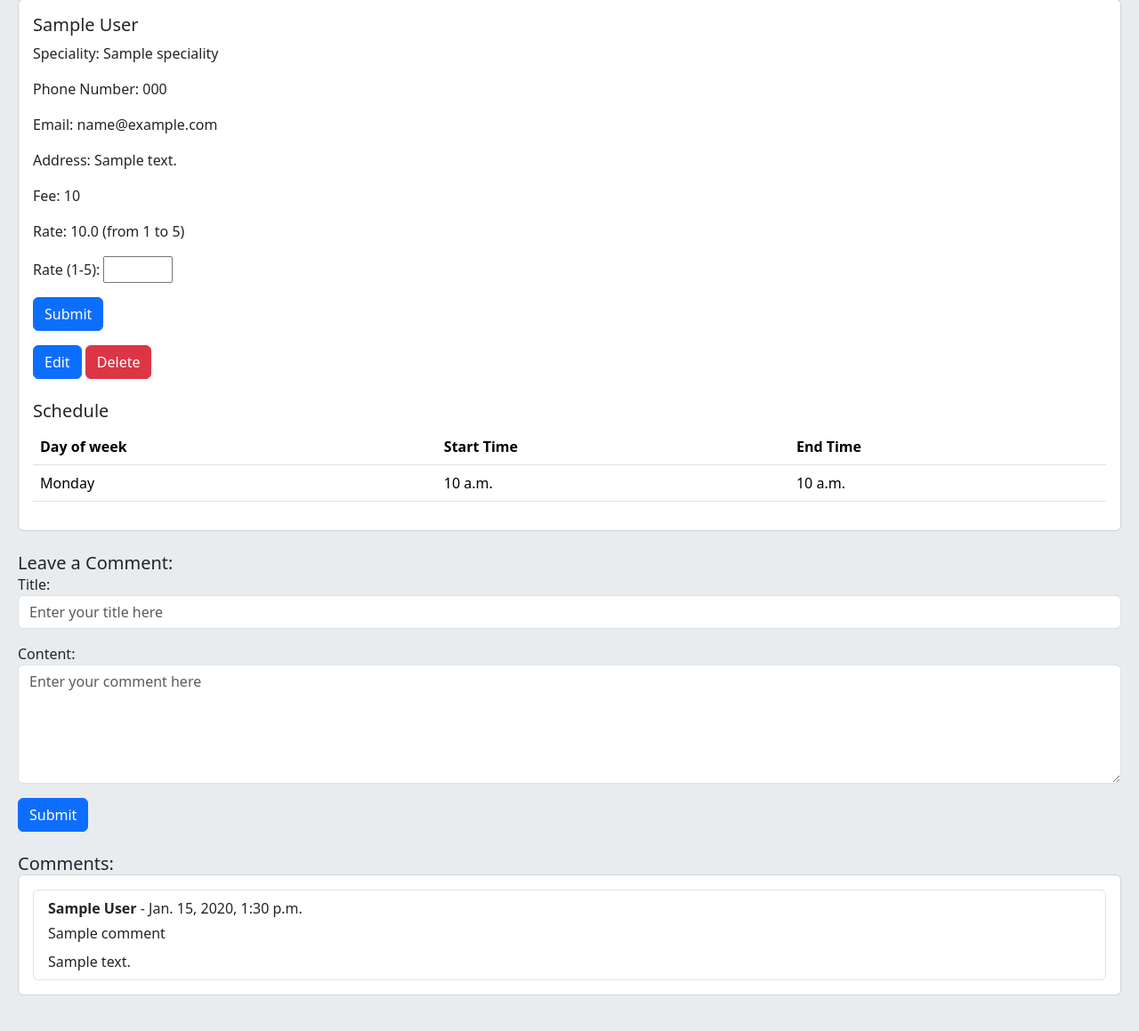
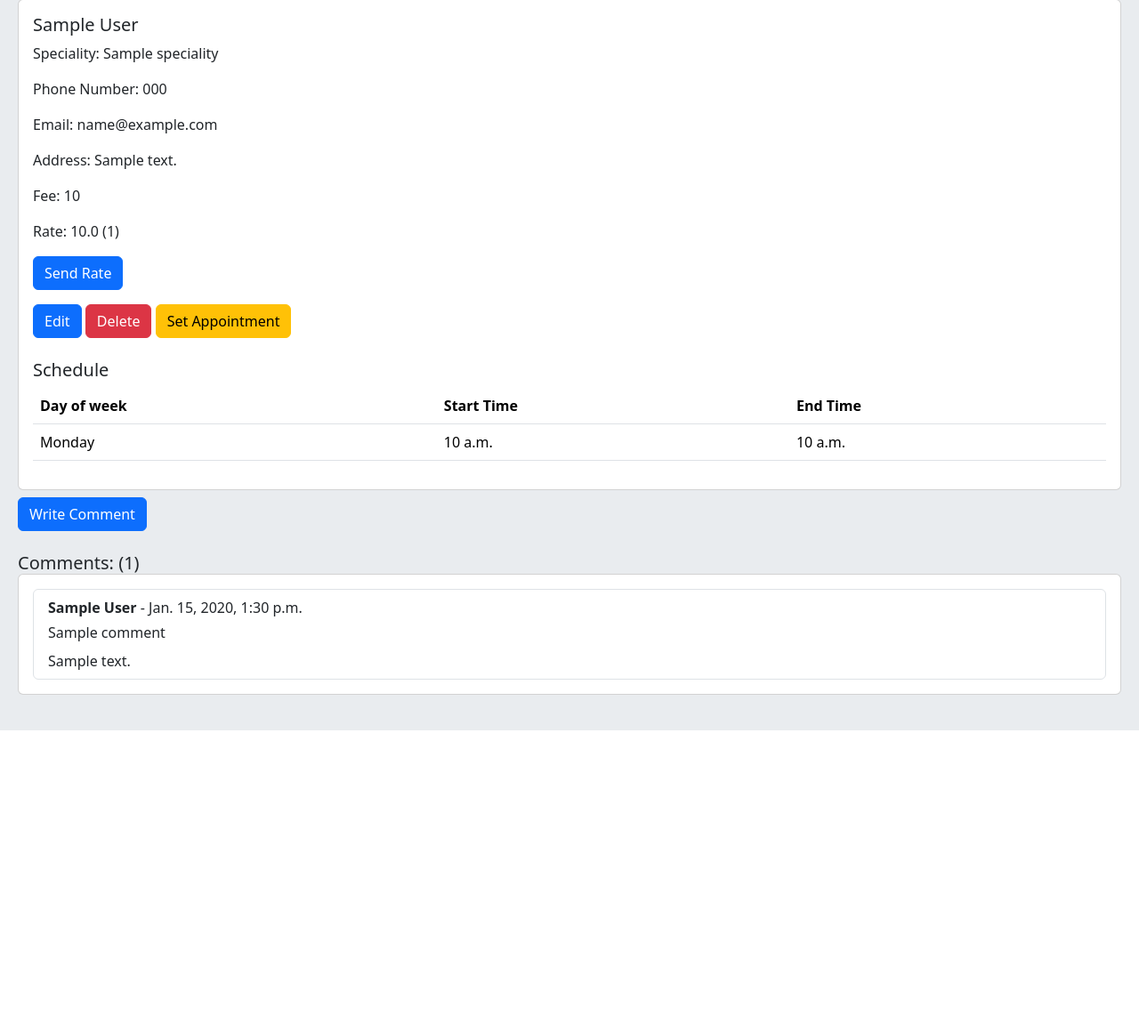
Before and after one commit to arshia-rgh/reservation-system, a Django app: page /doctors/details/1/ in a window 1280 px wide. Shown: the part 77-1236 px from the top of the page at 89% size. After the commit the page ends 898 px from the top, so only its background shows below. Run offline with Django 5.2, Linux system fonts and the light colour scheme; a user stored in the database is signed in; tables that the repository leaves empty hold one stand-in row (values such as "Sample post"); parts of the project's set-up code (start-up, migrations or seed data) failed here and were passed over; some libraries are stand-ins or nearby versions.

Commit message:
fix: delete forms in doctor detail

```diff
--- a/doctors/forms.py
+++ /dev/null
@@ -1,59 +0,0 @@
-from django import forms
-
-from surveys.models import Rate, Comment
-
-
-class DoctorRateForm(forms.ModelForm):
-    """
-    Form for rating a doctor.
-
-    This form includes fields for rating (score).
-    """
-
-    class Meta:
-        model = Rate
-        fields = ["score"]
-        labels = {
-            "score": "Rate (1-5)",
-        }
-        widgets = {
-            "score": forms.NumberInput(attrs={"min": 1, "max": 5}),
-        }
-
-    def save(self, commit=True):
-        rate = super().save(commit=False)
-        rate.patient = self.cleaned_data["patient"]
-        rate.doctor = self.cleaned_data["doctor"]
-        rate.save()
-        return rate
-
-
-class DoctorCommentForm(forms.ModelForm):
-    """
-    Form for commenting on a doctor.
-
-    This form includes fields for comment.
-    """
-
-    class Meta:
-        model = Comment
-        fields = ["title", "content"]
-        labels = {
-            "title": "Title",
-            "content": "Content",
-        }
-        widgets = {
-            "title": forms.TextInput(
-                attrs={"placeholder": "Enter your title here", "class": "form-control"},
-            ),
-            "content": forms.Textarea(
-                attrs={"placeholder": "Enter your comment here", "class": "form-control", "rows": 5},
-            ),
-        }
-
-    def save(self, commit=True):
-        comment = super().save(commit=False)
-        comment.patient = self.cleaned_data["patient"]
-        comment.doctor = self.cleaned_data["doctor"]
-        comment.save()
-        return comment
--- a/doctors/templates/doctors/detail.html
+++ b/doctors/templates/doctors/detail.html
@@ -1,30 +1,29 @@
 {% extends "base.html" %}
 {% block title %}
-	{{ doctor }}
+	{{ object }}
 {% endblock title %}
 {% block content %}
 	<!-- Doctor's info card -->
 	<div class="card">
 		<div class="card-body">
 			<!-- Doctor's info -->
-			<h5 class="card-title">{{ doctor }}</h5>
-			<p class="card-text">Speciality: {{ doctor.speciality }}</p>
-			<p class="card-text">Phone Number: {{ doctor.phone_number }}</p>
-			<p class="card-text">Email: {{ doctor.email }}</p>
-			<p class="card-text">Address: {{ doctor.address }}</p>
-			<p class="card-text">Fee: {{ doctor.fee }}</p>
-			<p class="card-text">Rate: {{ doctor.rate }} (from 1 to 5)</p>
-			{% if user.is_authenticated %}
-				<form action="" method="post" class="mb-3">
-					{% csrf_token %}
-					{{ doctor_rate_form.as_p }}
-					<button type="submit" class="btn btn-primary">Submit</button>
-				</form>
-			{% endif %}
+			<h5 class="card-title">{{ object }}</h5>
+			<p class="card-text">Speciality: {{ object.speciality }}</p>
+			<p class="card-text">Phone Number: {{ object.phone_number }}</p>
+			<p class="card-text">Email: {{ object.email }}</p>
+			<p class="card-text">Address: {{ object.address }}</p>
+			<p class="card-text">Fee: {{ object.fee }}</p>
+			<p class="card-text">Rate: {{ object.rate }} ({{ object.rates.count }})</p>
+			<div class="mb-3">
+				{% if user.is_authenticated %}
+					<a href="#" class="btn btn-primary">Send Rate</a>
+				{% endif %}
+			</div>
 			<!-- Buttons -->
 			{% if user.is_staff and user.is_authenticated %}
 				<a href="#" class="btn btn-primary">Edit</a>
 				<a href="#" class="btn btn-danger">Delete</a>
+				<a href="#" class="btn btn-warning">Set Appointment</a>
 			{% endif %}
 			<!-- End Doctor's Info -->
 			<!-- Schedule table -->
@@ -38,7 +37,7 @@
 					</tr>
 				</thead>
 				<tbody>
-					{% for day in doctor.schedules.all %}
+					{% for day in object.schedules.all %}
 						<tr>
 							<td>{{ day.get_day_of_week_display }}</td>
 							<td>{{ day.start_time }}</td>
@@ -51,23 +50,18 @@
 		</div>
 	</div>
 	<!-- Add Comment Form -->
-	<h5 class="card-title pt-4">Leave a Comment:</h5>
 	{% if user.is_authenticated %}
-		<form action="" method="post">
-			{% csrf_token %}
-			{{ doctor_comment_form.as_p }}
-			<button type="submit" class="btn btn-primary">Submit</button>
-		</form>
+		<a class="btn btn-primary mt-2">Write Comment</a>
 	{% endif %}
 	<!-- Add Comment Form End -->
 
 	<!-- Comments -->
-	<h5 class="card-title pt-4">Comments:</h5>
+	<h5 class="card-title pt-4">Comments: ({{ object.comments.count }})</h5>
 	<div class="card">
 		<div class="card-body">
 			<!-- Comments list -->
 			<ul class="list-group">
-				{% for comment in doctor.comments.all %}
+				{% for comment in object.comments.all %}
 					<li class="list-group-item">
 						<p class="mb-1">
 							<strong>{{ comment.patient }}</strong> - {{ comment.created_at }}
--- a/doctors/views.py
+++ b/doctors/views.py
@@ -1,41 +1,8 @@
-from django.contrib import messages
 from django.views.generic import DetailView
 
-from accounts.models import Patient
-from doctors.forms import DoctorRateForm, DoctorCommentForm
 from doctors.models import Doctor
 
 
 class DoctorDetailView(DetailView):
     model = Doctor
-    context_object_name = "doctor"
     template_name = "doctors/detail.html"
-
-    def get_context_data(self, **kwargs):
-        context = super().get_context_data(**kwargs)
-        context["doctor_rate_form"] = DoctorRateForm()
-        context["doctor_comment_form"] = DoctorCommentForm()
-        return context
-
-    def post(self, request, *args, **kwargs):
-        doctor = self.get_object()
-        rate_form = DoctorRateForm(request.POST)
-        comment_form = DoctorCommentForm(request.POST)
-
-        if rate_form.is_valid():
-            patient = Patient.objects.get(user=request.user)
-            rate_form.cleaned_data["patient"] = patient
-            rate_form.cleaned_data["doctor"] = doctor
-            rate_form.save()
-            messages.success(request, "Your rating has been submitted successfully.")
-            return self.get(request, *args, **kwargs)
-        elif comment_form.is_valid():
-            patient = Patient.objects.get(user=request.user)
-            comment_form.cleaned_data["patient"] = patient
-            comment_form.cleaned_data["doctor"] = doctor
-            comment_form.save()
-            messages.success(request, "Your comment has been submitted successfully.")
-            return self.get(request, *args, **kwargs)
-        else:
-            messages.warning(request, "Failed to submit your rating or comment.")
-        return self.get(request, *args, **kwargs)
```
